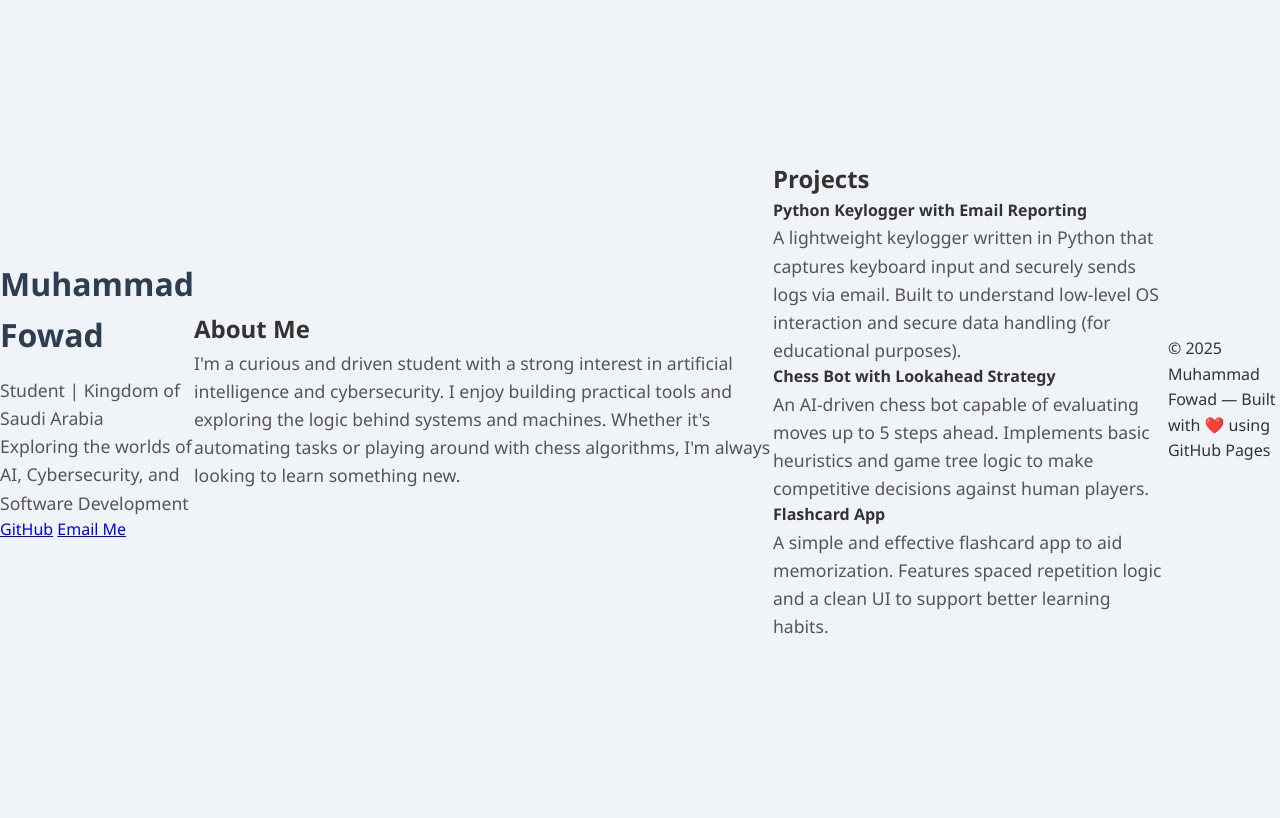
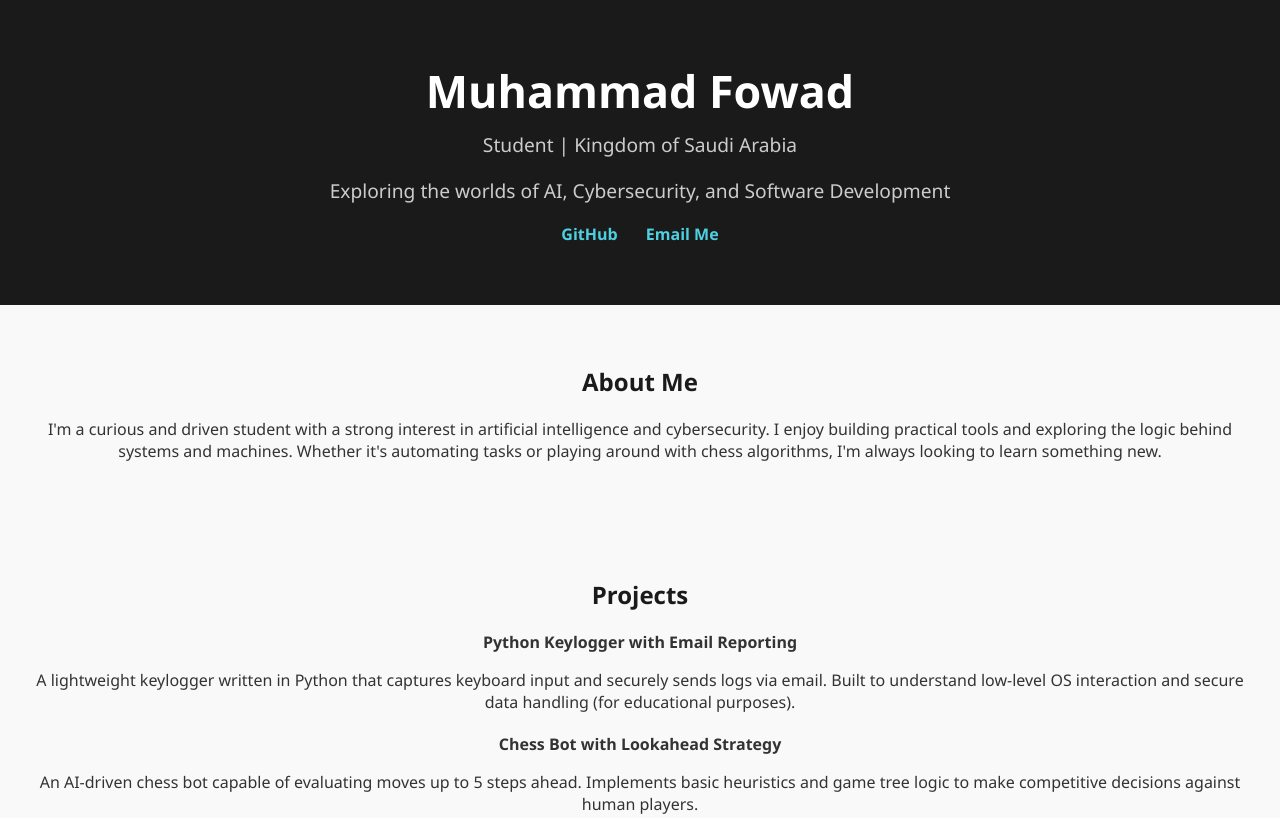
Before and after one commit to cubecodefowad/cubecodefowad.github.io, a plain HTML site: page index.html in a window 1280 px wide. Shown: the top 818 px of the page. Drawn offline with Linux system fonts and the light colour scheme.

Commit message:
Updated style.css
Improved style.css

```diff
--- a/style.css
+++ b/style.css
@@ -1,41 +1,51 @@
-/* Reset and base styling */
-* {
+body {
   margin: 0;
-  padding: 0;
-  box-sizing: border-box;
-}
-
-body {
-  font-family: 'Segoe UI', Tahoma, Geneva, Verdana, sans-serif;
-  background: #f0f4f8;
+  font-family: 'Segoe UI', sans-serif;
+  background: #f9f9f9;
   color: #333;
-  line-height: 1.6;
-  display: flex;
-  justify-content: center;
-  align-items: center;
-  height: 100vh;
-}
-
-.container {
-  background: white;
-  padding: 2rem 3rem;
-  border-radius: 12px;
-  box-shadow: 0 8px 20px rgba(0, 0, 0, 0.1);
   text-align: center;
 }
 
-h1 {
-  color: #2c3e50;
-  margin-bottom: 1rem;
+header {
+  background: #1a1a1a;
+  color: white;
+  padding: 60px 20px;
 }
 
-p {
-  font-size: 1.1rem;
-  color: #555;
+header h1 {
+  margin: 0;
+  font-size: 2.8em;
 }
 
-@media (max-width: 600px) {
-  .container {
-    padding: 1.5rem;
-  }
+header p {
+  font-size: 1.2em;
+  margin-top: 10px;
+  color: #ccc;
 }
+
+.links a {
+  margin: 0 12px;
+  text-decoration: none;
+  color: #4dd0e1;
+  font-weight: bold;
+}
+
+section {
+  padding: 40px 20px;
+}
+
+section h2 {
+  color: #1a1a1a;
+  margin-bottom: 20px;
+}
+
+.project {
+  margin-bottom: 20px;
+}
+
+footer {
+  margin-top: 40px;
+  font-size: 0.9em;
+  color: #777;
+  padding-bottom: 30px;
+}
```
